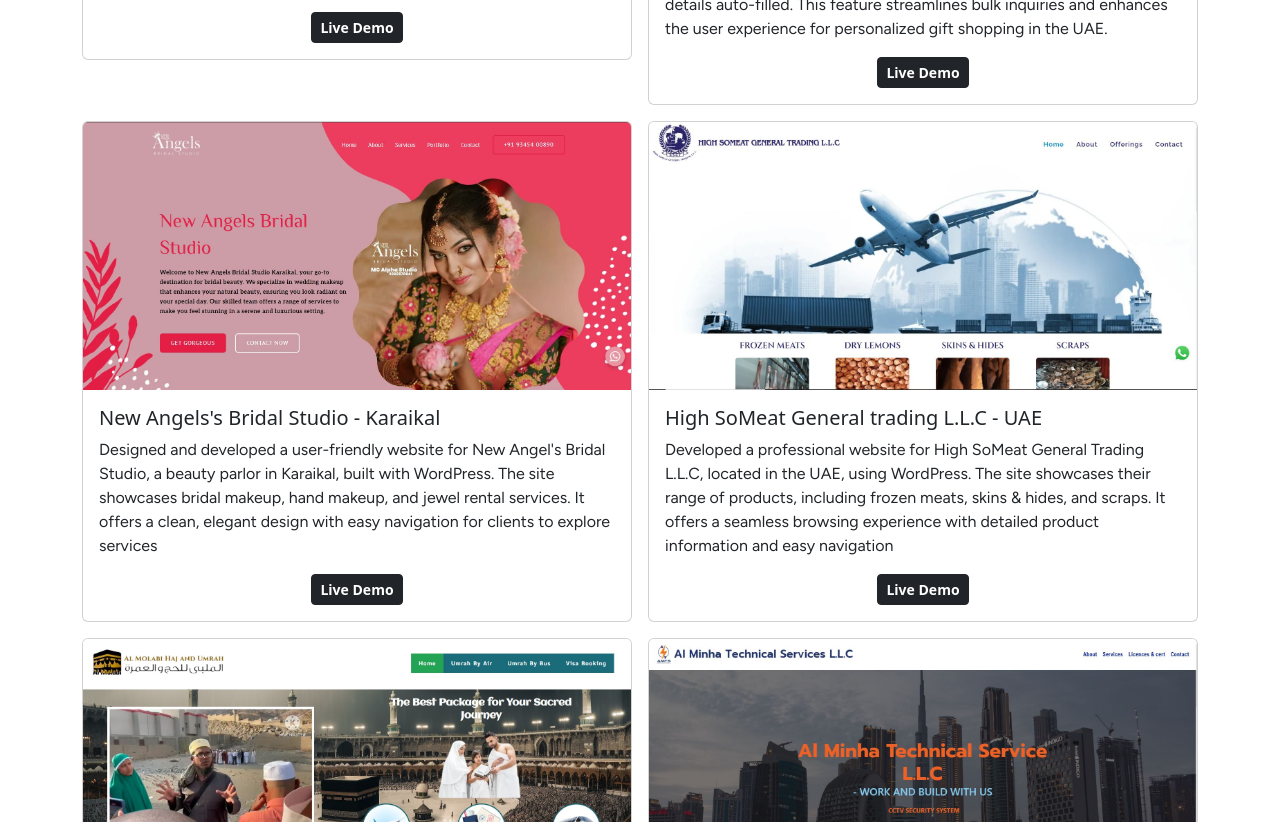
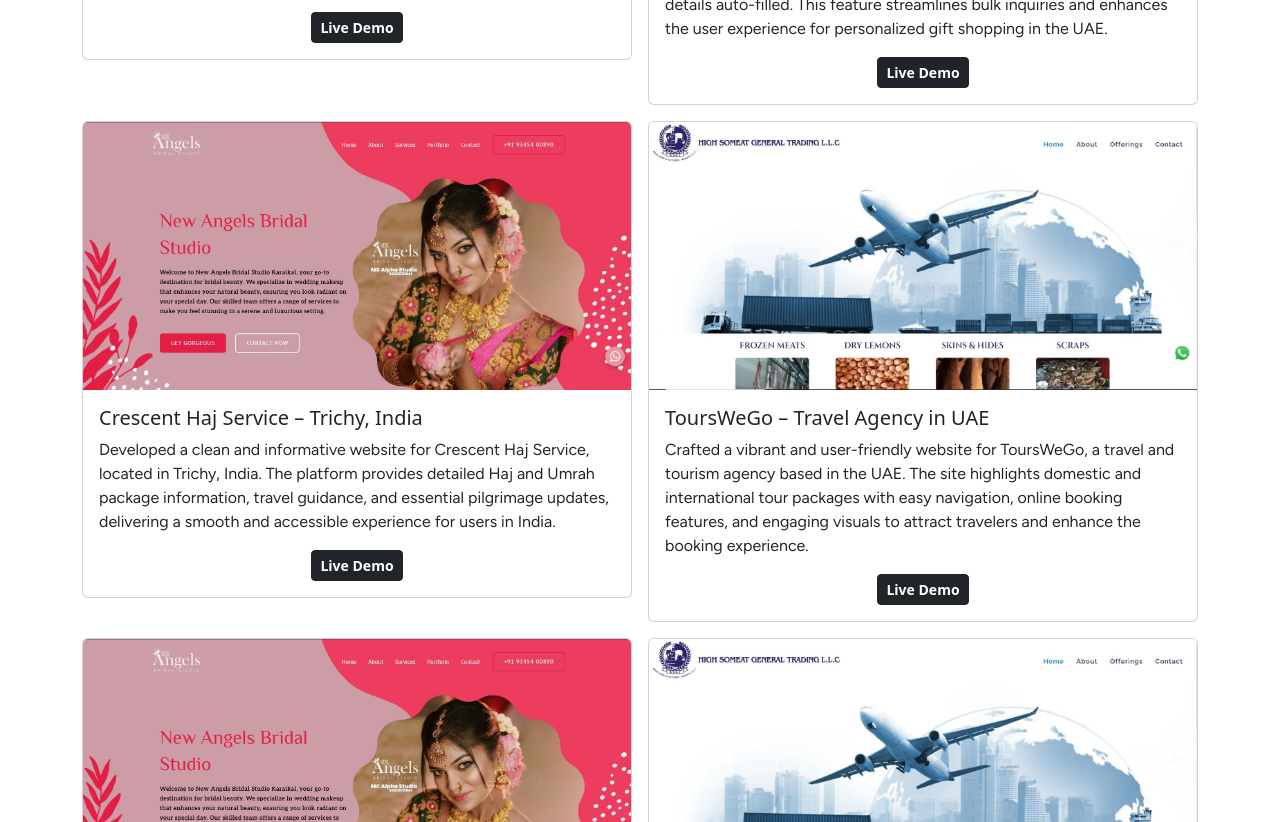
Before and after one commit to Benasir-93/portfolio-frontend, a React (Vite) app: page /projects in a window 1280 px wide. Shown: the part 620-1442 px from the top of the page. Built offline with nearby package versions, Linux system fonts and the light colour scheme.

Commit message:
Upload new Projects.jsx

```diff
--- a/src/Projects.jsx
+++ b/src/Projects.jsx
@@ -28,10 +28,27 @@
     image="/sharjah.png"
     title="SHARJAH GIFTS - Customised Gifts on E-commerce in UAE"
     description="This WordPress-powered e-commerce website is built using WooCommerce with a customised theme. Unlike the ordinary 'Add to Cart' systems, the site features a request method and a WhatsApp integration. Users can send bulk quotes seamlessly and, with just a click on the WhatsApp icon for any product, initiate a chat with product details auto-filled. This feature streamlines bulk inquiries and enhances the user experience for personalized gift shopping in the UAE."
-    demo="https://sharjahgifts.com/"
+    demo="https://sharjahgifts.com"
   />
 </div>
 
+    <div className="col-12 col-md-6">
+            <Project
+              image="/angel-home.JPG"
+              title="Crescent Haj Service – Trichy, India"
+              description=" Developed a clean and informative website for Crescent Haj Service, located in Trichy, India. The platform provides detailed Haj and Umrah package information, travel guidance, and essential pilgrimage updates, delivering a smooth and accessible experience for users in India."
+              demo="https://crescenthajservice.com/"
+            />
+          </div>
+
+          <div className="col-12 col-md-6">
+            <Project
+              image="/high.JPG"
+              title="ToursWeGo – Travel Agency in UAE"
+              description=" Crafted a vibrant and user-friendly website for ToursWeGo, a travel and tourism agency based in the UAE. The site highlights domestic and international tour packages with easy navigation, online booking features, and engaging visuals to attract travelers and enhance the booking experience."
+              demo="https://tourswego.com/"
+            />
+          </div>
           <div className="col-12 col-md-6">
             <Project
               image="/angel-home.JPG"
```
